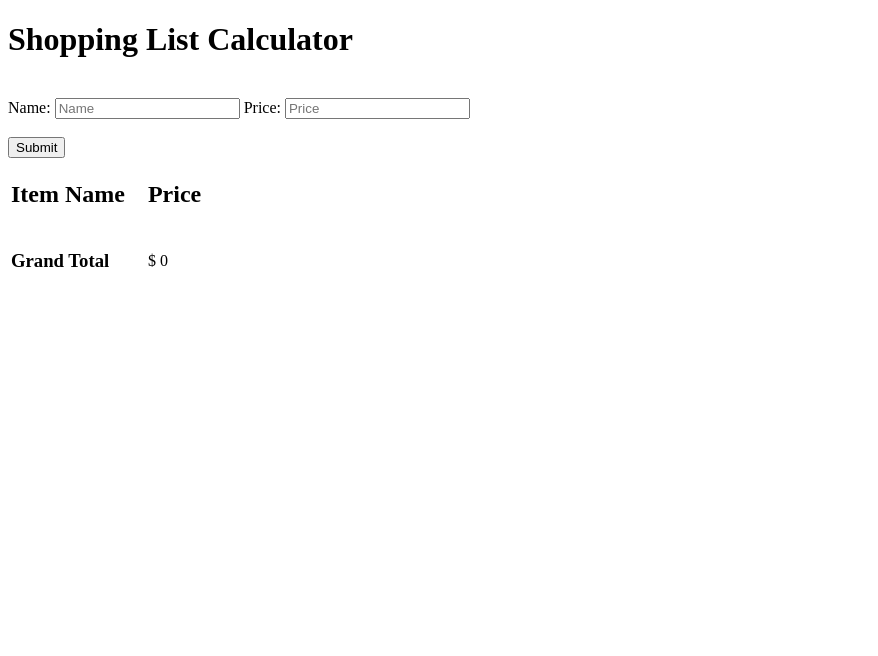
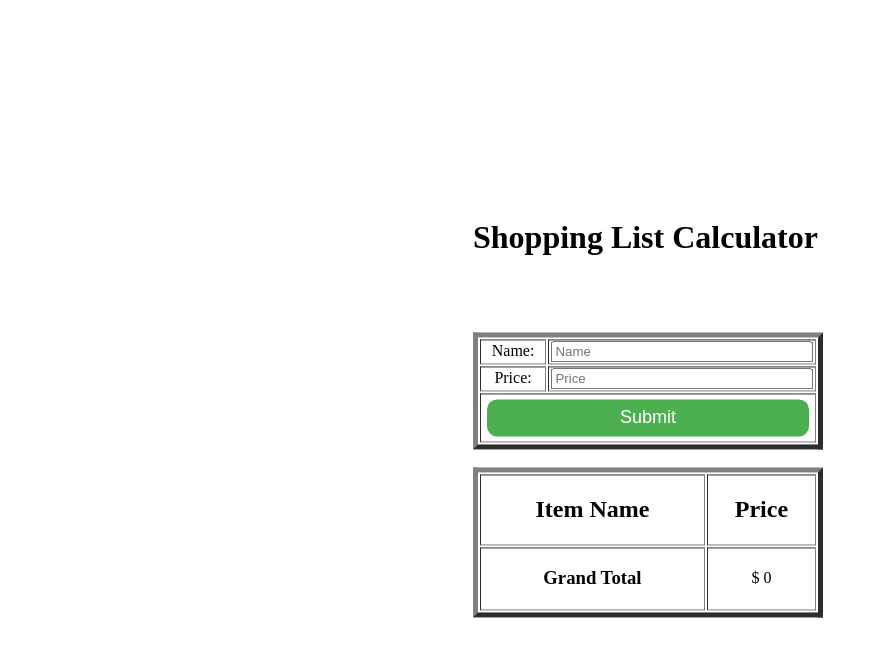
Before and after one commit to acciojob/shopping-cart-dishy2001, a website: page main.html in a window 1280 px wide. Shown: the whole page, without its empty margins (0-878 px from the left). Drawn offline with Linux system fonts and the light colour scheme.

Commit message:
created a submission

```diff
--- a/main.html
+++ b/main.html
@@ -11,32 +11,49 @@
 	<h1 id="heading">
 		Shopping List Calculator
 	</h1>
-    	<br/>
+    <br />
 
            <form id="myinputs">
+			   <table BORDER=5>
+				   <tr>
+                     <td ALIGN="center">
 		               <label>Name: </label>
-               <input type="text" id="item-name-input" placeholder="Name">
-               <!-- <td><input type="text" id="item-qty-input" placeholder="Qty"></td> -->
+					 </td>
+					 <td ALIGN="center">
+		               <input type="text" id="item-name-input" placeholder="Name" style="width:96%" >
+		             </td>
+	               </tr>
+				   <br />
+				   <tr>
+                     <td ALIGN="center">
 					   <label>Price: </label>
-               <input type="number" id="item-price-input" placeholder="Price">
-
-           </form>
-           <br/>
-
-           <button type="submit" id="subm">Submit</button>
-
-	<table id="table1" style="text-align: left;">
+					 </td>
+					 <td ALIGN="center">
+		               <input type="number" id="item-price-input" placeholder="Price" style="width:96%">
+					 </td>
+	               </tr>
+				   <br />
+				   <tr >
+                     <td ALIGN="center" colspan="2">
+					   <button onclick="event.preventDefault();add()" style="width:98%">Submit</button>
+					 </td>
+	               </tr>
+			   </table>
+			   <br />
+			   <table BORDER=5>
 		        	<tr id="entry">
-		    	<th style="padding-right: 20px;"><h2>Item Name</h2></th>
-
+				    	<th><h2>Item Name</h2></th>
 			            <th><h2>Price</h2></th>
+<!-- 						<th><h2>Quantity</h2></th> -->
 					</tr>
 
 		        	<tr>
-            		<td style="padding-right: 20px;"><h3>Grand Total</h3></td>
-            		<td id="total" >$ 0</td>
+	            		<td ALIGN="center"><h3>Grand Total</h3></td>
+	            		<td ALIGN="center" id="total" >$ 0</td>
+<!-- 						<td ALIGN="center" id="totalquan" >0</td> -->
 		        	</tr>
 		       </table>
+		</form>
     	<script type="text/javascript" src="./script.js"></script>
 
 </body>
--- a/script.js
+++ b/script.js
@@ -1,9 +1,10 @@
 //your code here
 let grandtotal = 0;
+// let itemArr = [];
 function add(){
   let itemName = document.getElementById('item-name-input').value;
   let price = document.getElementById('item-price-input').value;
-  if(!itemName){
+  if (!itemName) {
     alert("Enter a valid Item name !!");
     document.getElementById('item-name-input').value="";
     document.getElementById('item-price-input').value="";
@@ -15,13 +16,20 @@ function add(){
     document.getElementById('item-price-input').value="";
     return;
   }
-  grandtotal+=Number(price);
   let entry=document.getElementById("entry");
   let tr=document.createElement("tr");
+  // let tdQuantity=document.createElement("td");
+  // tdQuantity.setAttribute("ALIGN", "center");
+  // if (itemArr.includes(itemName)) {
+
+  // }
+  // itemArr.push(itemName);
+  grandtotal+=Number(price);
   let tdItem=document.createElement("td");
-  tdItem.style.paddingRight="10px";
+  tdItem.setAttribute("ALIGN", "center");
   let tdPrice=document.createElement("td");
   tdItem.innerText=itemName;
+  tdPrice.setAttribute("ALIGN", "center");
   tdPrice.innerText=`$ ${price}`;
   tr.appendChild(tdItem);
   tr.appendChild(tdPrice);
@@ -33,7 +41,6 @@ function add(){
   document.getElementById('item-price-input').value="";
 }
 
-
-let button=document.getElementById("subm");
-// button.onClick=add;
-button.addEventListener("click", add);
+// let button=document.getElementById("subm");
+// // button.onClick=add;
+// button.addEventListener("click", add);
--- a/styles.css
+++ b/styles.css
@@ -1,2 +1,36 @@
 
 /* Your CSS Code here. */
+body {
+	position: absolute;
+    top: 50%;
+    left: 50%;
+    transform: translate(-50%,-50%);
+}
+
+#myinputs {
+	position: relative;
+    width:100%;
+}
+
+table {
+	width: 350px;
+}
+
+button {
+	border: 2px solid #fff;
+	border-radius: 12px;
+  background-color: #4CAF50;
+  color: white;
+  padding: 8px 16px;
+  font-size: 18px;
+  margin: 2px 2px;
+  transition-duration: 0.5s;
+  cursor: pointer;
+}
+button:hover {
+  background-color: white;
+  color: black;
+  border: 2px solid #4CAF50;
+   box-shadow: 0 12px 16px 0 rgba(0,0,0,0.24), 0 17px 50px 0 rgba(0,0,0,0.19);
+
+}
```
Lines whose indentation alone changed are shown as unchanged.
